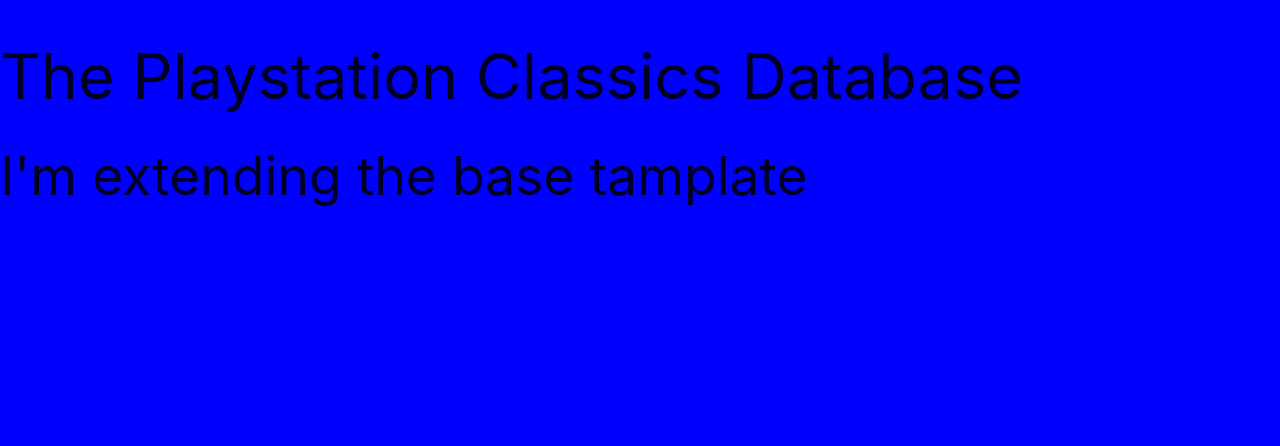
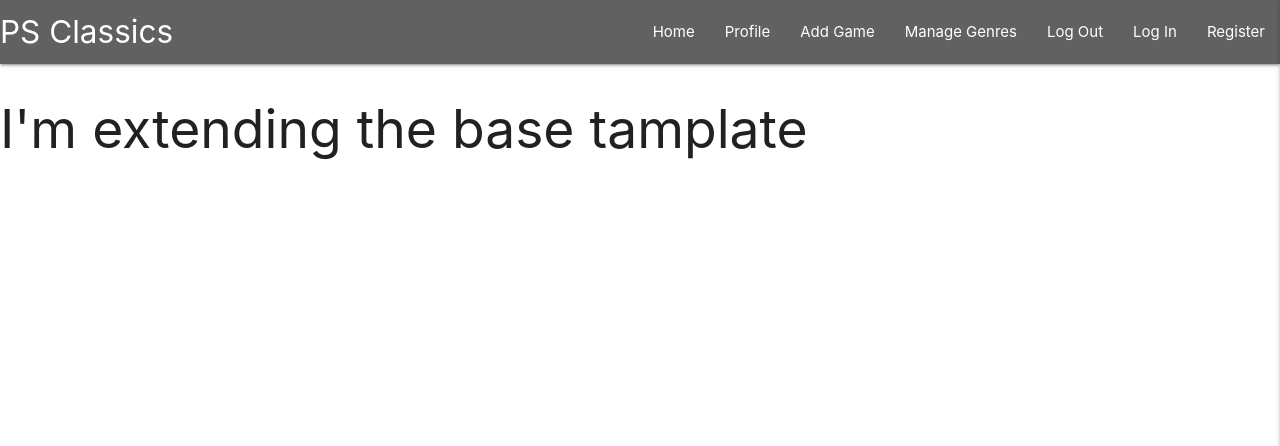
Before and after one commit to dvcoffey/ps-classics, a Flask app: page / in a window 1280 px wide. Shown: the top 446 px of the page. Run offline with Flask 2, Linux system fonts and the light colour scheme; data that the repository does not hold is empty; some libraries are stand-ins or nearby versions.

Commit message:
materialize navbar and mobile navbar added

```diff
--- a/static/css/style.css
+++ b/static/css/style.css
@@ -1,3 +1,3 @@
-body{
-    background-color: blue;
+.text-shadow {
+    text-shadow: 2px, 2px, 2px rgba(0, 0, 0, 0.5);
 }
--- a/static/js/script.js
+++ b/static/js/script.js
@@ -0,0 +1,3 @@
+$(document).ready(function(){
+    $('.sidenav').sidenav({edge: "right"});
+});
--- a/templates/base.html
+++ b/templates/base.html
@@ -12,12 +12,42 @@
     <title>PS Classics</title>
 </head>
 <body>
-    <h1>The Playstation Classics Database</h1>
+
+    <header>
+        <!-- top navbar -->
+        <nav class="nav-extended text-shadow grey darken-2">
+            <div class="nav-wrapper">
+                <a href="{{ url_for('get_games') }}" class="brand-logo">PS Classics</a>
+                <a href="#" data-target="mobile-demo" class="sidenav-trigger right"><i class="fas fa-bars"></i></a>
+                <ul class="right hide-on-med-and-down">
+                    <li><a href="{{ url_for('get_games') }}">Home</a></li>
+                    <li><a href="#">Profile</a></li>
+                    <li><a href="#">Add Game</a></li>
+                    <li><a href="#">Manage Genres</a></li>
+                    <li><a href="#">Log Out</a></li>
+                    <li><a href="#">Log In</a></li>
+                    <li><a href="#">Register</a></li>
+                </ul>
+            </div>
+        </nav>
+
+        <!-- mobile sidenavbar -->
+        <ul class="sidenav" id="mobile-demo">
+            <li><h4 class="center-align light-blue-text text-darken-4">PS Classics</h4></li>
+            <li><a href="{{ url_for('get_games') }}">Home</a></li>
+            <li><a href="#">Profile</a></li>
+            <li><a href="#">Add Game</a></li>
+            <li><a href="#">Manage Genres</a></li>
+            <li><a href="#">Log Out</a></li>
+            <li><a href="#">Log In</a></li>
+            <li><a href="#">Register</a></li>
+        </ul>
+    </header>
+
     {% block content %}
     {% endblock %}
 
-    <script src="http://code.jquery.com/jquery-3.5.1.min.js"
-        integrity="sha256-9/aliU8dGd2tb6OSsuzixeV4y/faTqgFtohetphbbj0=" crossorigin="anonymous"></script>
+    <script src="https://code.jquery.com/jquery-3.5.1.min.js" integrity="sha256-9/aliU8dGd2tb6OSsuzixeV4y/faTqgFtohetphbbj0=" crossorigin="anonymous"></script>
     <script src="https://cdnjs.cloudflare.com/ajax/libs/materialize/1.0.0/js/materialize.min.js"></script>
     <script src="{{ url_for('static', filename='js/script.js') }}"></script>
     {% block scripts %}
```
